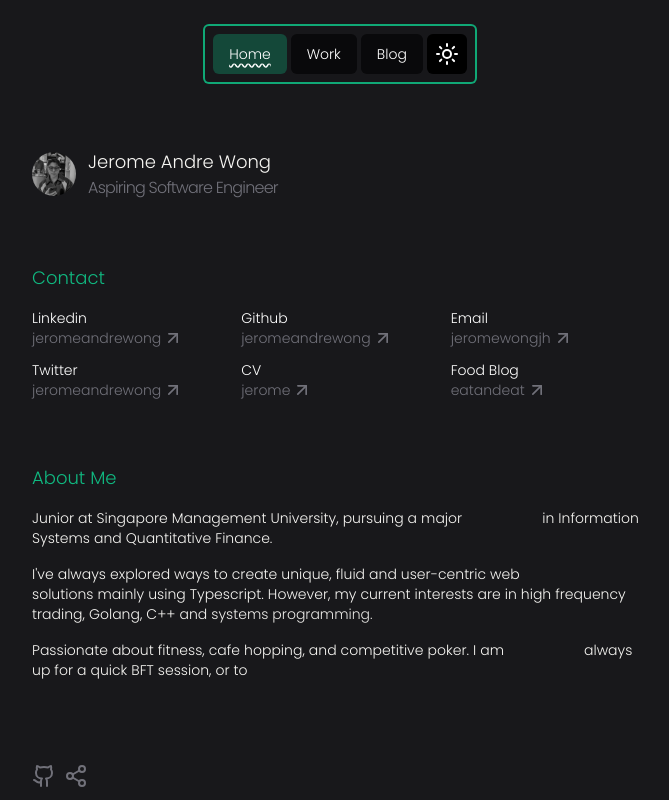
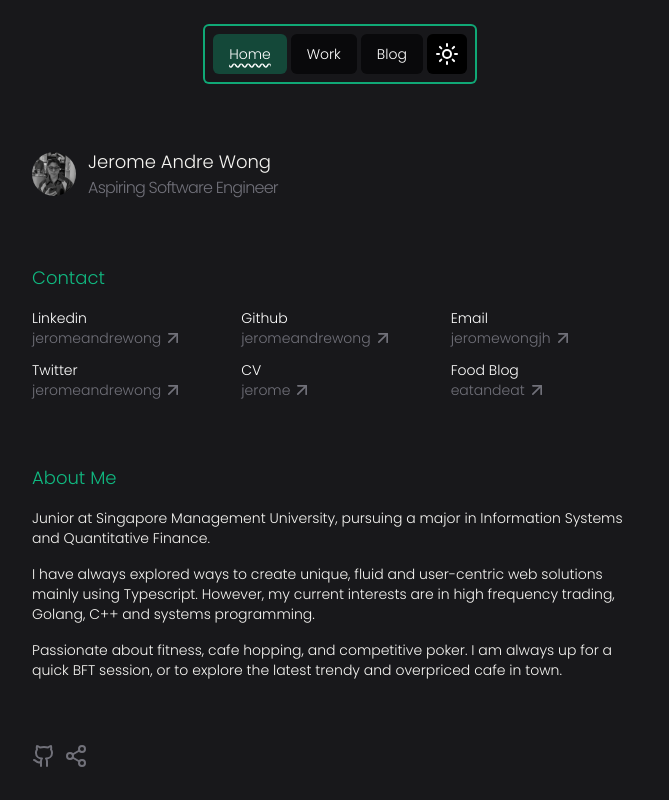
Before and after one commit to jeromeandrewong/www, a Next.js app: page / in a window 1280 px wide. Shown: the whole page, without its empty margins (300-969 px from the left). Built offline with nearby package versions, Linux system fonts and the light colour scheme.

Commit message:
refactor: animations

```diff
--- a/app/page.tsx
+++ b/app/page.tsx
@@ -65,7 +65,22 @@ const About = () => {
         <div className=" w-full p-3">
             <h1 className=" mb-4 text-lg text-secondary">About Me</h1>
             <div className="flex flex-col gap-4 text-sm text-primary_text dark:text-dark_primary_text">
-                <AnimatedText
+                <p>
+                    Junior at Singapore Management University, pursuing a major
+                    in Information Systems and Quantitative Finance.
+                </p>
+                <p>
+                    I have always explored ways to create unique, fluid and
+                    user-centric web solutions mainly using Typescript. However,
+                    my current interests are in high frequency trading, Golang,
+                    C++ and systems programming.
+                </p>
+                <p>
+                    Passionate about fitness, cafe hopping, and competitive
+                    poker. I am always up for a quick BFT session, or to explore
+                    the latest trendy and overpriced cafe in town.
+                </p>
+                {/* <AnimatedText
                     text="Junior at Singapore Management University, pursuing a major
                     in Information Systems and Quantitative Finance."
                 />
@@ -77,7 +92,7 @@ const About = () => {
                     text="Passionate about fitness, cafe hopping, and competitive poker. I am
                     always up for a quick BFT session, or to
                     explore the latest trendy and overpriced cafe in town."
-                />
+                /> */}
             </div>
         </div>
     );
--- a/components/ui/animateStagger.tsx
+++ b/components/ui/animateStagger.tsx
@@ -1,6 +1,6 @@
 "use client";
 
-import { motion, useInView, useAnimation } from "framer-motion";
+import { motion, useAnimation } from "framer-motion";
 import { useRef, type PropsWithChildren } from "react";
 
 export function AnimateStagger({ children }: PropsWithChildren) {
@@ -18,7 +18,7 @@ export function AnimateStagger({ children }: PropsWithChildren) {
                 hidden: {},
                 show: {
                     transition: {
-                        staggerChildren: 0.25,
+                        staggerChildren: 0.15,
                     },
                 },
             }}
```
